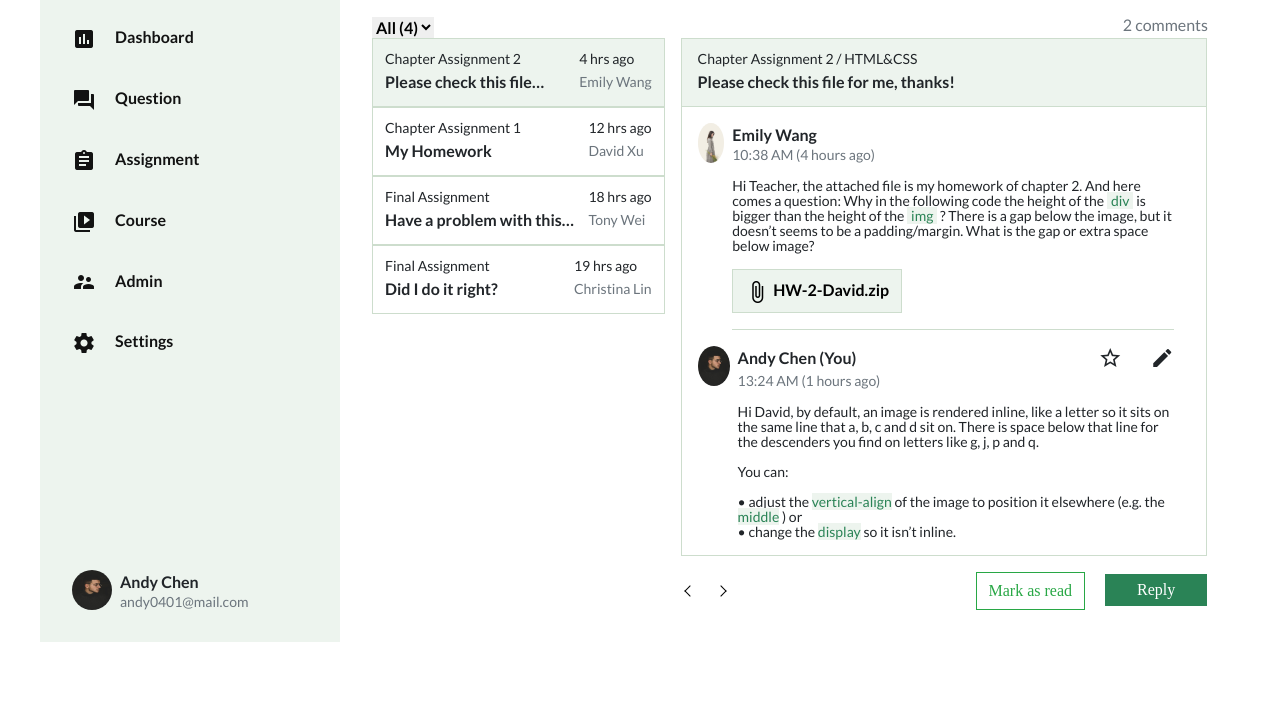
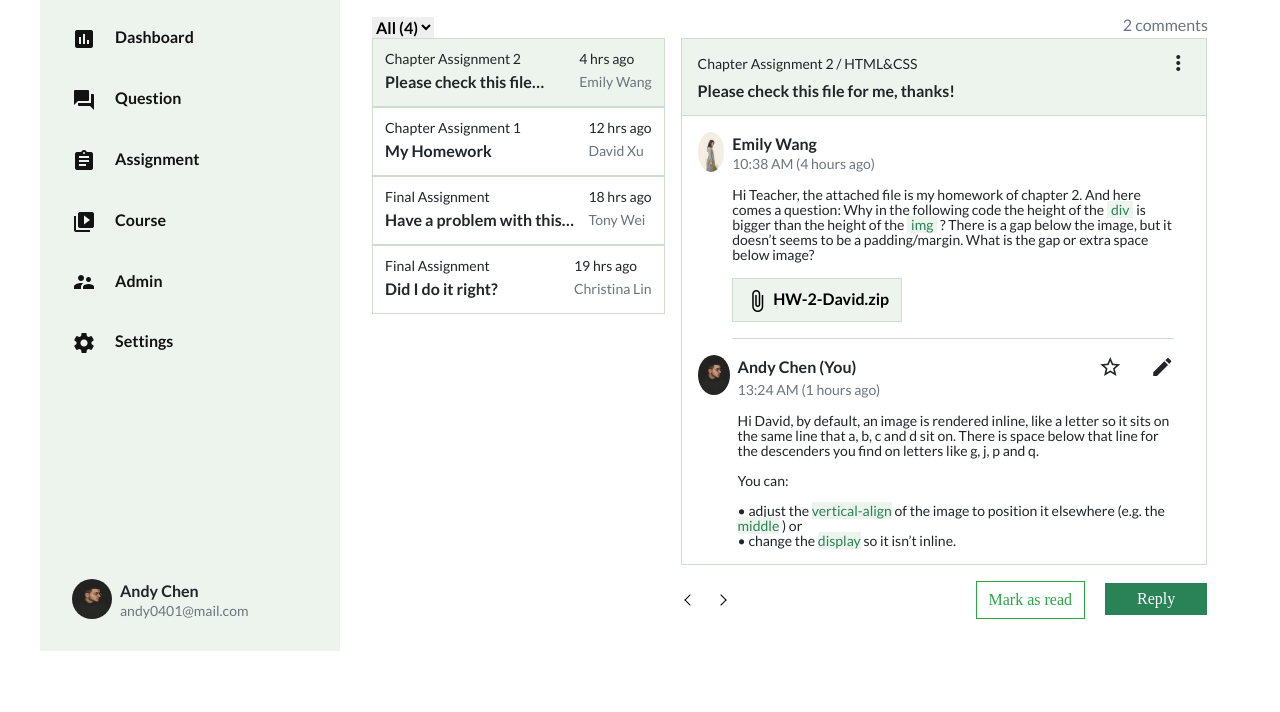
Before and after one commit to joko751214/hexschool-web-design-week5, a plain HTML site: page index.html in a window 1280 px wide. Shown: the part 88-800 px from the top of the page. Drawn offline with nearby package versions, Linux system fonts and the light colour scheme.

Commit message:
Update 2020-11-17T14:07:18.376Z

```diff
--- a/index.html
+++ b/index.html
@@ -150,9 +150,13 @@
     <div class="comment-detail">
       <div class="comment-content">
         <div class="mission-name bg-main">
-          <p class="lato-regular font-secondary">Chapter Assignment 2 / HTML&CSS</p>
+          <p class="lato-regular font-secondary d-flex justify-content-between align-items-center">
+            Chapter Assignment 2 / HTML&CSS
+            <span class="material-icons">
+              more_vert
+            </span>
+          </p>
           <p class="lato-bold font-primary">Please check this file for me, thanks!</p>
-          <span></span>
         </div>
         <div class="mission-detail">
           <img src="./assets/images/emilywang.jpeg" alt="avatar" class="avatar">
```
